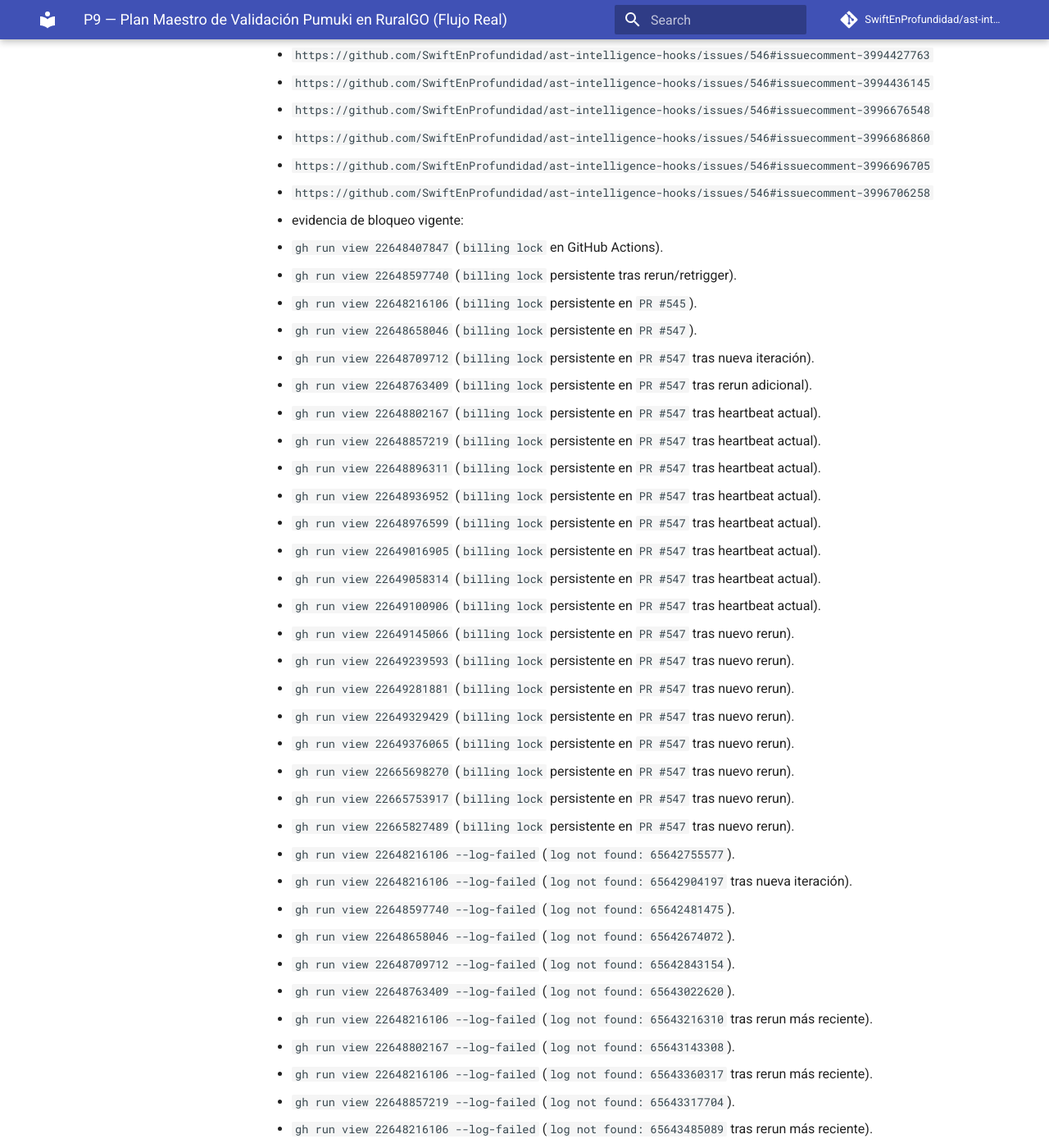
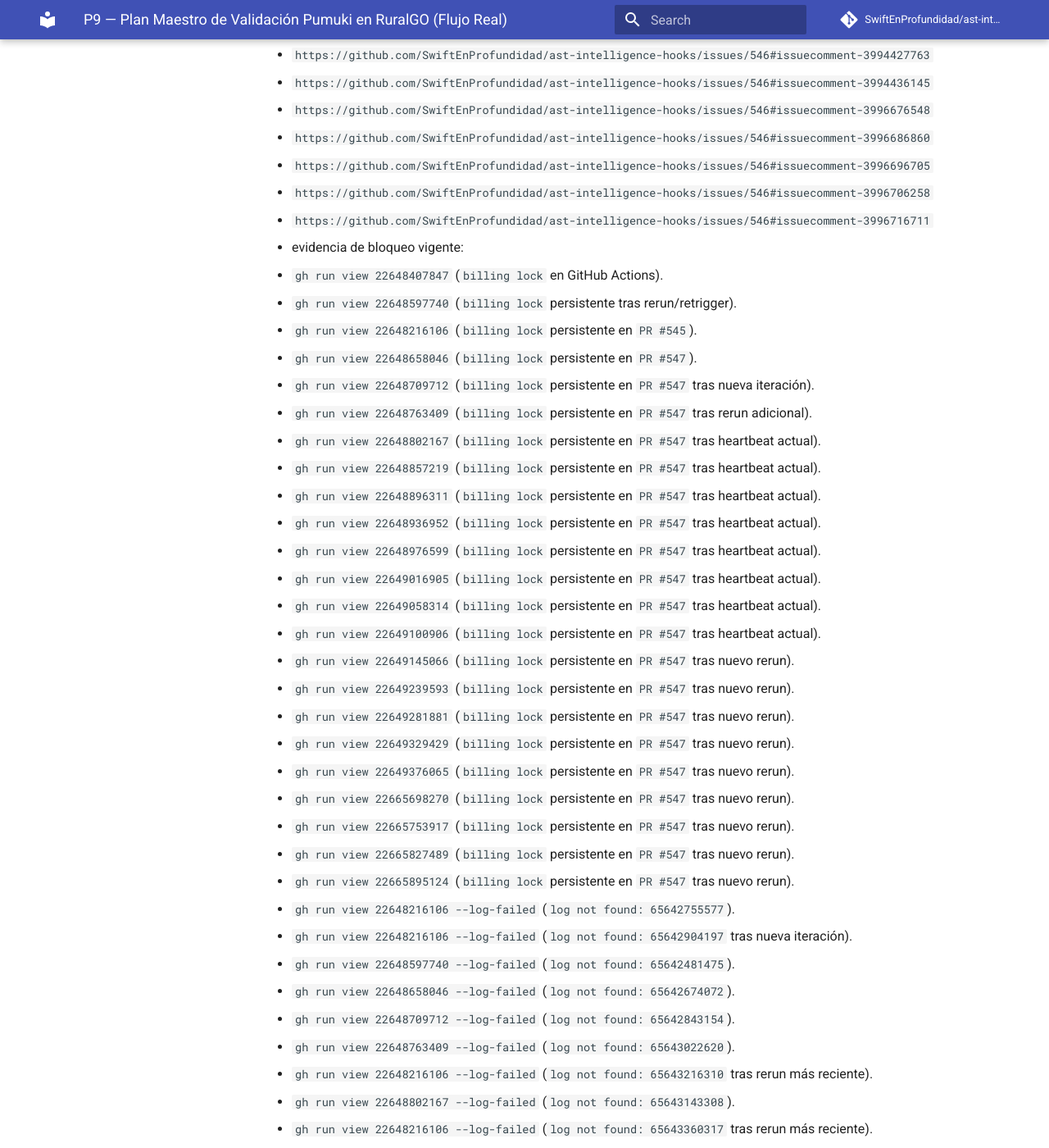
Before and after one commit to SwiftEnProfundidad/ast-intelligence-hooks, an MkDocs documentation site: the page built from docs/seguimiento-completo-validacion-ruralgo-03-03-2026.md, in a window 1280 px wide and 1400 px high, scrolled down 48981 px. Shown: the whole window at 82% size. Built offline with MkDocs 1.6.1 and Material for MkDocs 9.7.7, drawn with Linux system fonts in a browser that asks for light colours; comment, search, counter and statistics services are not loaded; some of the changed text lies outside the part shown.

Commit message:
docs(tracking): append T47 heartbeat with current blocker evidence

```diff
--- a/docs/seguimiento-completo-validacion-ruralgo-03-03-2026.md
+++ b/docs/seguimiento-completo-validacion-ruralgo-03-03-2026.md
@@ -1362,6 +1362,7 @@ Criterio de salida F5:
       - `https://github.com/SwiftEnProfundidad/ast-intelligence-hooks/issues/546#issuecomment-3996686860`
       - `https://github.com/SwiftEnProfundidad/ast-intelligence-hooks/issues/546#issuecomment-3996696705`
       - `https://github.com/SwiftEnProfundidad/ast-intelligence-hooks/issues/546#issuecomment-3996706258`
+      - `https://github.com/SwiftEnProfundidad/ast-intelligence-hooks/issues/546#issuecomment-3996716711`
     - evidencia de bloqueo vigente:
       - `gh run view 22648407847` (`billing lock` en GitHub Actions).
       - `gh run view 22648597740` (`billing lock` persistente tras rerun/retrigger).
@@ -1385,6 +1386,7 @@ Criterio de salida F5:
       - `gh run view 22665698270` (`billing lock` persistente en `PR #547` tras nuevo rerun).
       - `gh run view 22665753917` (`billing lock` persistente en `PR #547` tras nuevo rerun).
       - `gh run view 22665827489` (`billing lock` persistente en `PR #547` tras nuevo rerun).
+      - `gh run view 22665895124` (`billing lock` persistente en `PR #547` tras nuevo rerun).
       - `gh run view 22648216106 --log-failed` (`log not found: 65642755577`).
       - `gh run view 22648216106 --log-failed` (`log not found: 65642904197` tras nueva iteración).
       - `gh run view 22648597740 --log-failed` (`log not found: 65642481475`).
@@ -1422,6 +1424,8 @@ Criterio de salida F5:
       - `gh run view 22665753917 --log-failed` (`log not found: 65696940449` tras rerun más reciente).
       - `gh run view 22648216106 --log-failed` (`log not found: 65697083349` tras rerun más reciente).
       - `gh run view 22665827489 --log-failed` (`log not found: 65697186181` tras rerun más reciente).
+      - `gh run view 22648216106 --log-failed` (`log not found: 65697321405` tras rerun más reciente).
+      - `gh run view 22665895124 --log-failed` (`log not found: 65697410820` tras rerun más reciente).
       - `gh pr checks 547 --json name,state,bucket,link,description` (`security/snyk` sin cuota).
       - `gh pr checks 545 --json name,state,bucket,link,description` (`security/snyk` sin cuota).
 
```
